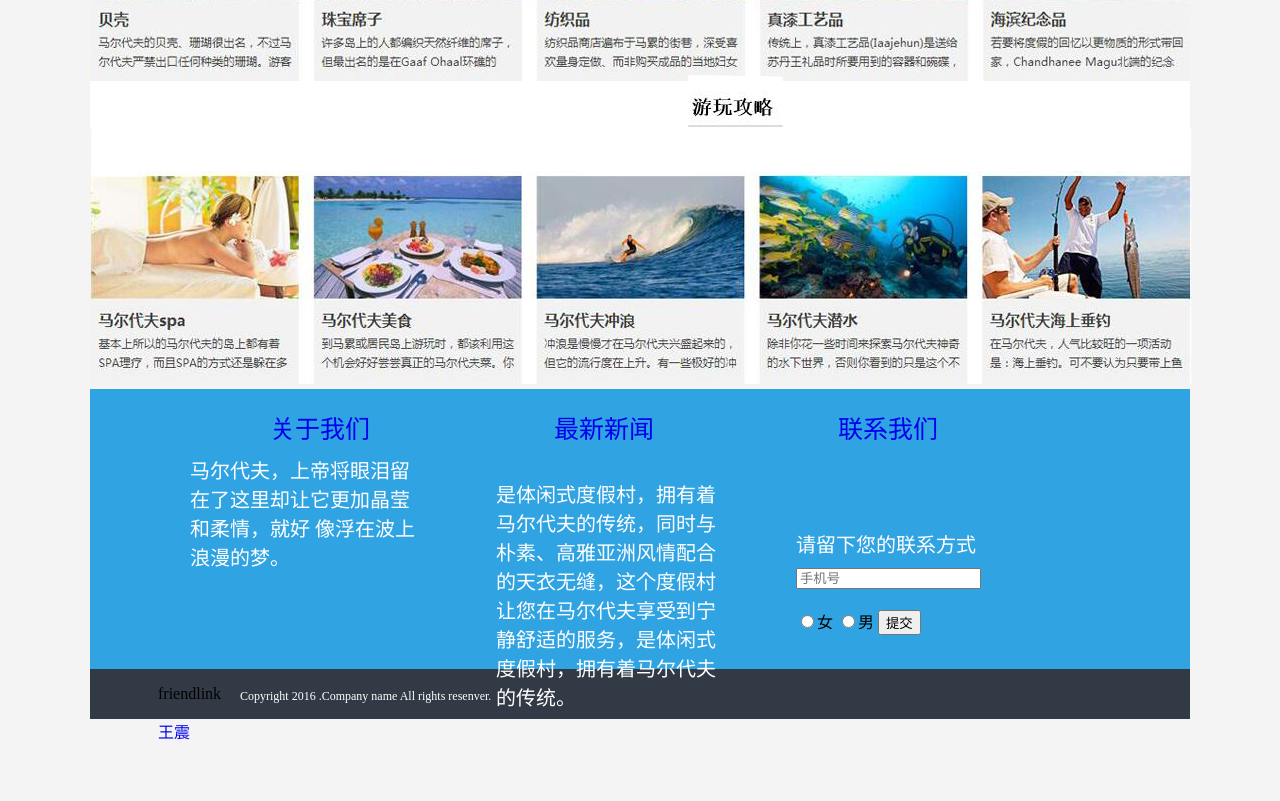
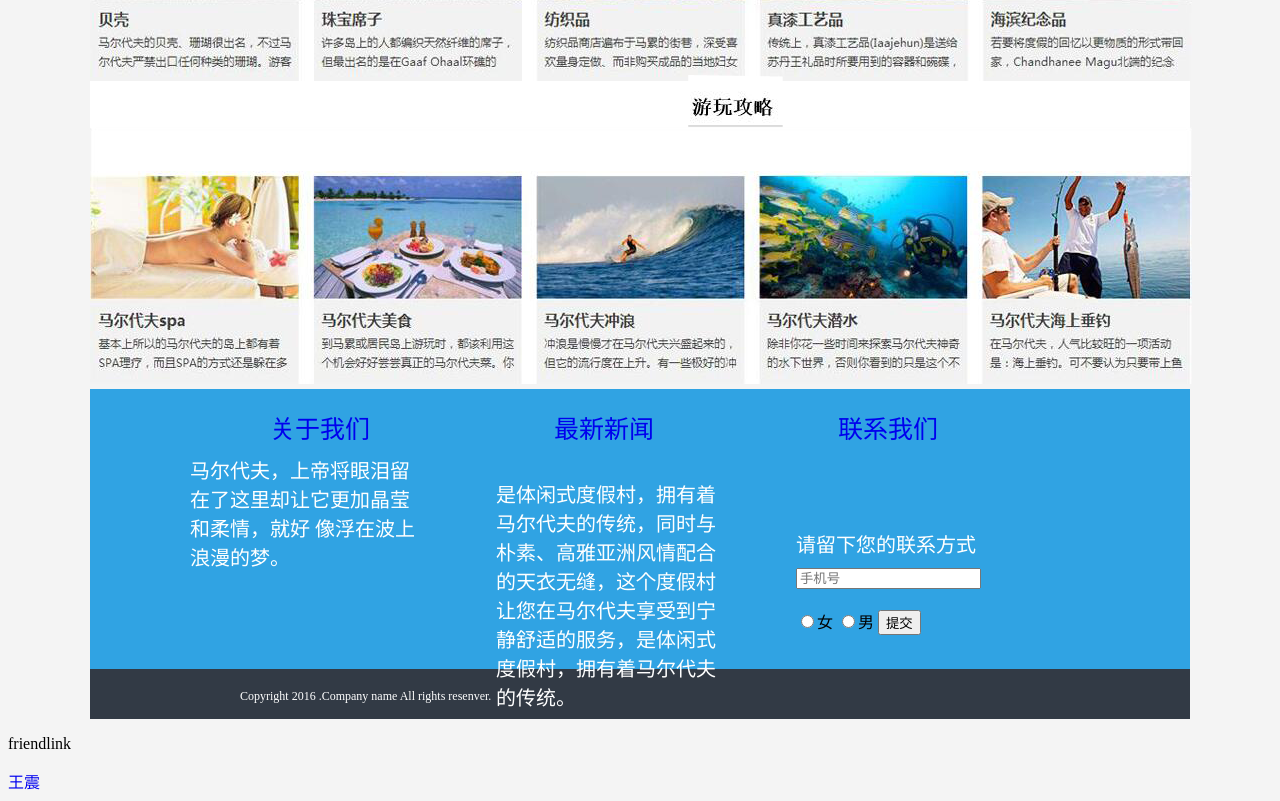
Before and after one commit to zhaoxuewen5306/jiaxiaolong, a plain HTML site: page index.html in a window 1280 px wide. Shown: the part 2225-3026 px from the top of the page. Before the commit the page ends 2976 px from the top, so only its background shows below. Drawn offline with Linux system fonts and the light colour scheme.

Commit message:
Update index.css

```diff
--- a/css/index.css
+++ b/css/index.css
@@ -201,8 +201,3 @@ a:hover{color:red;}
              position:fixed;
              top:450px;
              left:1220px;}
-.box-friend{
-            margin-left:150px;
-            margin-top:-50px;
-
-}
```
